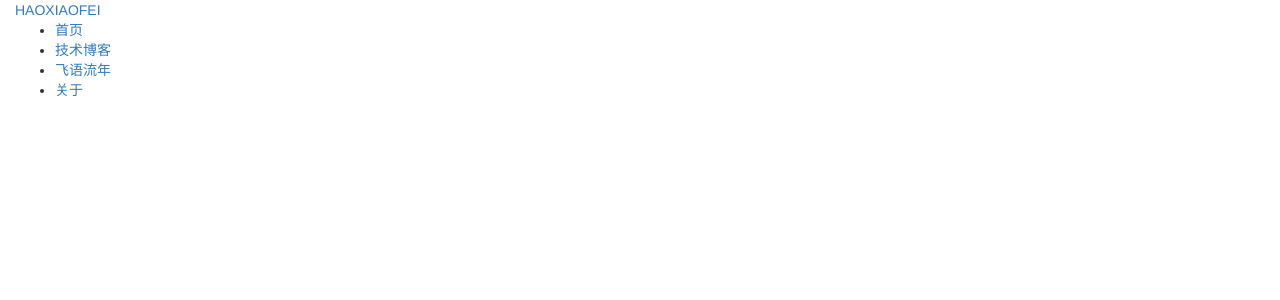
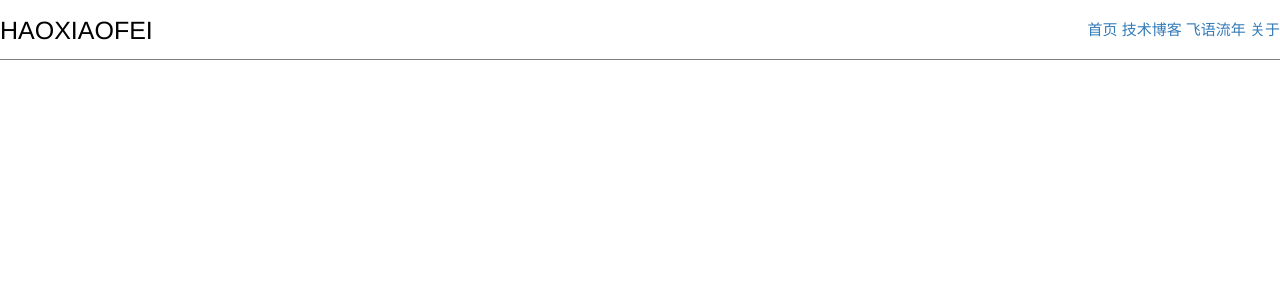
Before and after one commit to xiaofeihao/xiaofeihao.github.io, a Jekyll site: the page built from index.html, in a window 1280 px wide. Shown: the top 300 px of the page. Built offline with Jekyll 4.4.1, drawn with Linux system fonts in a browser that asks for light colours; nearby versions of some CDN libraries; the list of posts is cut into pages by our own code.

Commit message:
导航栏样式初步完成，配色还没有搞

```diff
--- a/_includes/nav.html
+++ b/_includes/nav.html
@@ -1,10 +1,12 @@
 <!-- Navigation -->
 <nav class="head-navigation">
-    <div class="container-fluid">
+    <div class="nav-container">
         <div class="nav-title">
-            <a class="nav-title brand" href="{{ site.baseurl }}/">{{ site.title }}</a>
+            <a class="nav-brand" href="{{ site.baseurl }}/">
+                <span class="nav-brand-title">{{ site.title }}</span>
+            </a>
         </div>
-        <div id="nav-directory">
+        <div class="nav-directory">
             <ul class="nav-bar-right">
                 {% for item in site.data.directory %}
                 <li>
--- a/css/hxf-custom.css
+++ b/css/hxf-custom.css
@@ -0,0 +1,41 @@
+.head-navigation {
+    width: 100%;
+    height: 60px;
+    background: white;
+    border-bottom: 1px solid grey;
+}
+
+.nav-title,
+.nav-directory {
+    display: inline;
+    line-height: 60px;
+    text-align: center;
+}
+
+.nav-title {
+    font-size: 25px;
+}
+
+.nav-directory {
+    float: right;
+    font-size: 15px;
+}
+
+.nav-bar-right > li {
+    display: inline;
+}
+
+.nav-brand {
+
+}
+
+.nav-brand-title {
+    color: black;
+    text-decoration: none;
+}
+
+.nav-brand:hover,
+.nav-brand-title:hover {
+    color: green;
+    text-decoration: none;
+}
```
Also changed, not shown: _posts/2019-02-19-welcome-to-jekyll.markdown (deleted, +0 -25 lines), nav/about.md (+1 -1 lines).
